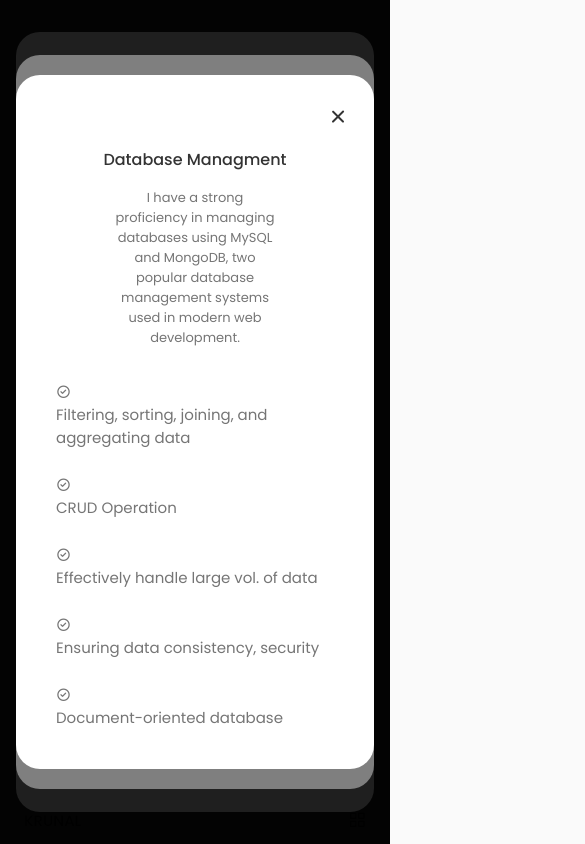
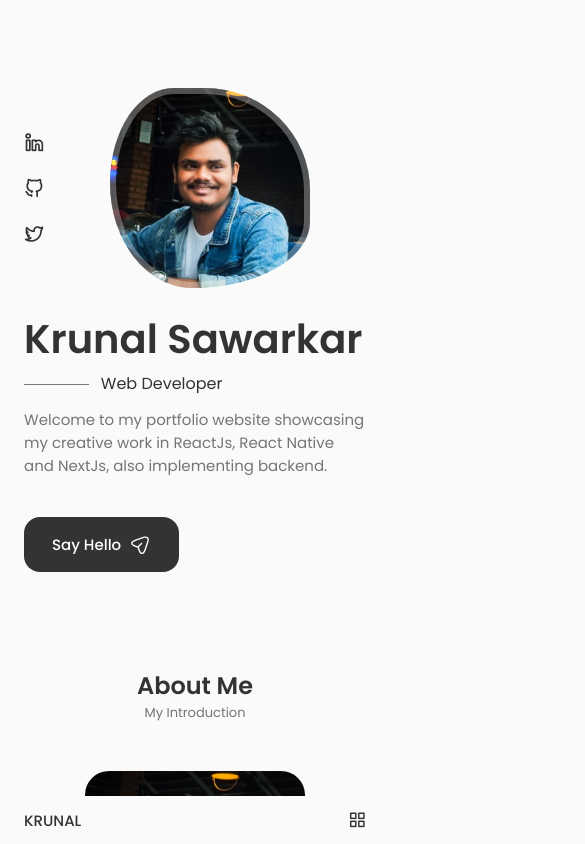
Before and after one commit to Krunalsawarkar/my-portfolio-site, a React (Vite) app: page / in a window 390 px wide. Shown: the top 844 px of the page, 585 px wide, since content can reach past the window. Built offline with nearby package versions, Linux system fonts and the light colour scheme.

Commit message:
Working Commit

```diff
--- a/src/components/outcomes/Outcomes.jsx
+++ b/src/components/outcomes/Outcomes.jsx
@@ -1,8 +1,14 @@
-import React from "react";
+import React, { useState } from "react";
 import "./outcomes.css";
 import { Element } from "react-scroll";
 
 const Outcomes = () => {
+  const [toggleState, setToggleState] = useState(0);
+
+  const toggleTab = (index) => {
+    setToggleState(index);
+  };
+
   return (
     <Element className="outcomes section" id="outcomes">
       <h2 className="section__title">Outcomes</h2>
@@ -11,16 +17,16 @@ const Outcomes = () => {
         <div className="outcomes__content">
           <div>
             <i className="uil uil-web-grid outcomes__icon"></i>
-            <h3 className="outcomes__title">React.js/ React Native</h3>
+            <h3 className="outcomes__title">React.js/ <br /> React Native</h3>
           </div>
-          <span className="outcomes__button">
+          <span className="outcomes__button" onClick={() => toggleTab(1)}>
             View More
             <i className="uil uil-arrow-right outcomes__button-icon"></i>
           </span>
 
-          <div className="outcomes__modal">
+          <div className={toggleState === 1 ? "outcomes__modal active-modal" : "outcomes__modal"}>
             <div className="outcomes__modal-content">
-              <i className="uil uil-times outcomes__modal-close"></i>
+              <i className="uil uil-times outcomes__modal-close" onClick={() => toggleTab(0)}></i>
               <h3 className="outcomes__modal-title">React.js/ React Native</h3>
               <p className="outcomes__modal-description">
                 I am skilled in frontend development with expertise in React.js,
@@ -70,14 +76,14 @@ const Outcomes = () => {
             <i className="uil uil-arrow outcomes__icon"></i>
             <h3 className="outcomes__title">App Development</h3>
           </div>
-          <span className="outcomes__button">
+          <span className="outcomes__button" onClick={() => toggleTab(2)}>
             View More
             <i className="uil uil-arrow-right outcomes__button-icon"></i>
           </span>
 
-          <div className="outcomes__modal">
+          <div className={toggleState === 2 ? "outcomes__modal active-modal" : "outcomes__modal"}>
             <div className="outcomes__modal-content">
-              <i className="uil uil-times outcomes__modal-close"></i>
+              <i className="uil uil-times outcomes__modal-close" onClick={() => toggleTab(0)}></i>
               <h3 className="outcomes__modal-title">App Development</h3>
               <p className="outcomes__modal-description">
                 I am skilled in web and app development, with expertise in
@@ -127,14 +133,14 @@ const Outcomes = () => {
             <i className="uil uil-palette outcomes__icon"></i>
             <h3 className="outcomes__title">UI Designs</h3>
           </div>
-          <span className="outcomes__button">
+          <span className="outcomes__button"  onClick={() => toggleTab(3)}>
             View More
             <i className="uil uil-arrow-right outcomes__button-icon"></i>
           </span>
 
-          <div className="outcomes__modal">
+          <div className={toggleState === 3 ? "outcomes__modal active-modal" : "outcomes__modal"}>
             <div className="outcomes__modal-content">
-              <i className="uil uil-times outcomes__modal-close"></i>
+              <i className="uil uil-times outcomes__modal-close" onClick={() => toggleTab(0)}></i>
               <h3 className="outcomes__modal-title">UI Designs</h3>
               <p className="outcomes__modal-description">
                 I have a strong passion for UI design, which complements my
@@ -187,14 +193,14 @@ const Outcomes = () => {
             <i className="uil uil-github-alt outcomes__icon"></i>
             <h3 className="outcomes__title">Version Control</h3>
           </div>
-          <span className="outcomes__button">
+          <span className="outcomes__button" onClick={() => toggleTab(4)}>
             View More
             <i className="uil uil-arrow-right outcomes__button-icon"></i>
           </span>
 
-          <div className="outcomes__modal">
+          <div className={toggleState === 4 ? "outcomes__modal active-modal" : "outcomes__modal"}>
             <div className="outcomes__modal-content">
-              <i className="uil uil-times outcomes__modal-close"></i>
+              <i className="uil uil-times outcomes__modal-close" onClick={() => toggleTab(0)}></i>
               <h3 className="outcomes__modal-title">Version Control</h3>
               <p className="outcomes__modal-description">
                 I possess strong skills in Git and GitHub, essential tools for
@@ -247,14 +253,14 @@ const Outcomes = () => {
             <i className="uil uil-box outcomes__icon"></i>
             <h3 className="outcomes__title">Node.js/ Express.js</h3>
           </div>
-          <span className="outcomes__button">
+          <span className="outcomes__button" onClick={() => toggleTab(5)}>
             View More
             <i className="uil uil-arrow-right outcomes__button-icon"></i>
           </span>
 
-          <div className="outcomes__modal">
+          <div className={toggleState === 5 ? "outcomes__modal active-modal" : "outcomes__modal"}>
             <div className="outcomes__modal-content">
-              <i className="uil uil-times outcomes__modal-close"></i>
+              <i className="uil uil-times outcomes__modal-close" onClick={() => toggleTab(0)}></i>
               <h3 className="outcomes__modal-title">Node.js/ Express.js</h3>
               <p className="outcomes__modal-description">
                 With my expertise in Node.js and Express.js, I can develop
@@ -303,14 +309,14 @@ const Outcomes = () => {
             <i className="uil uil-database outcomes__icon"></i>
             <h3 className="outcomes__title">Database Managment</h3>
           </div>
-          <span className="outcomes__button">
+          <span className="outcomes__button" onClick={() => toggleTab(6)}>
             View More
             <i className="uil uil-arrow-right outcomes__button-icon"></i>
           </span>
 
-          <div className="outcomes__modal">
+          <div className={toggleState === 6 ? "outcomes__modal active-modal" : "outcomes__modal"}>
             <div className="outcomes__modal-content">
-              <i className="uil uil-times outcomes__modal-close"></i>
+              <i className="uil uil-times outcomes__modal-close" onClick={() => toggleTab(0)}></i>
               <h3 className="outcomes__modal-title">Database Managment</h3>
               <p className="outcomes__modal-description">
                 I have a strong proficiency in managing databases using MySQL
--- a/src/components/outcomes/outcomes.css
+++ b/src/components/outcomes/outcomes.css
@@ -54,8 +54,9 @@
   justify-content: center;
   align-items: center;
   padding: 0 1rem;
-  opacity: 1;
-  visibility: visible;
+  opacity: 0;
+  visibility: hidden;
+  transition: 0.3s;
 }
 
 .outcomes__modal-content {
@@ -87,7 +88,57 @@
 }
 
 .outcomes__modal-description {
-    font-size: var(--small-font-size);
-    padding: 0 3.5rem;
-    margin-bottom: var(--mb-2);
+  font-size: var(--small-font-size);
+  padding: 0 3.5rem;
+  margin-bottom: var(--mb-2);
 }
+
+.outcomes__modal-services {
+  row-gap: 0.75rem;
+}
+
+.outcomes__modal-service {
+  display: flex;
+  align-items: center;
+  column-gap: 0.5rem;
+}
+
+.outcomes__modal-icon {
+  color: var(--title-color);
+  font-size: 1.1rem;
+}
+
+.outcomes__modal-info {
+  font-size: var(--small-font-size);
+}
+
+.active-modal {
+  opacity: 1;
+  visibility: visible;
+}
+
+@media screen and (max-width : 992px) {
+  .outcomes__container {
+    grid-template-columns: repeat(3, 218px);
+  }
+}
+
+@media screen and (max-width : 768px) {
+  .outcomes__container {
+    grid-template-columns: repeat(2, 1fr);
+  }
+  .outcomes__content {
+    padding: 3.5rem 0.5rem 1.25rem 1.5rem;
+  }
+  .outcomes__icon {
+    font-size: 1.5rem;
+  }
+}
+
+@media screen and (max-width : 576px) {
+
+}
+
+@media screen and (max-width : 350px) {
+
+}
```
